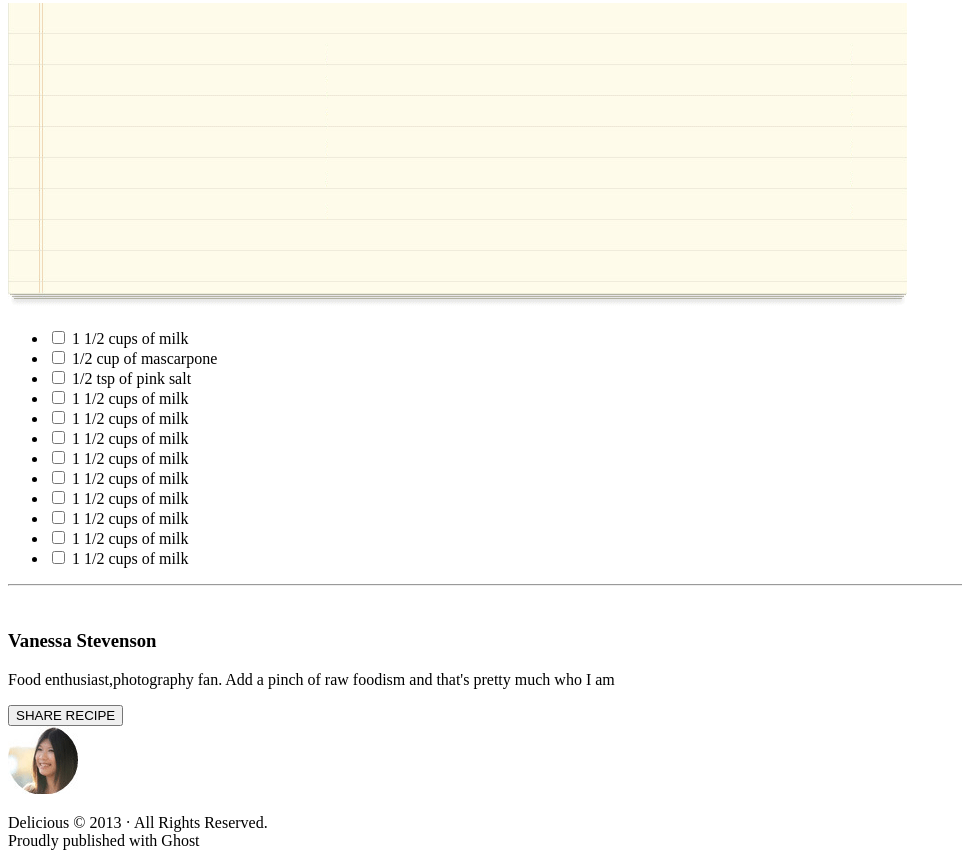
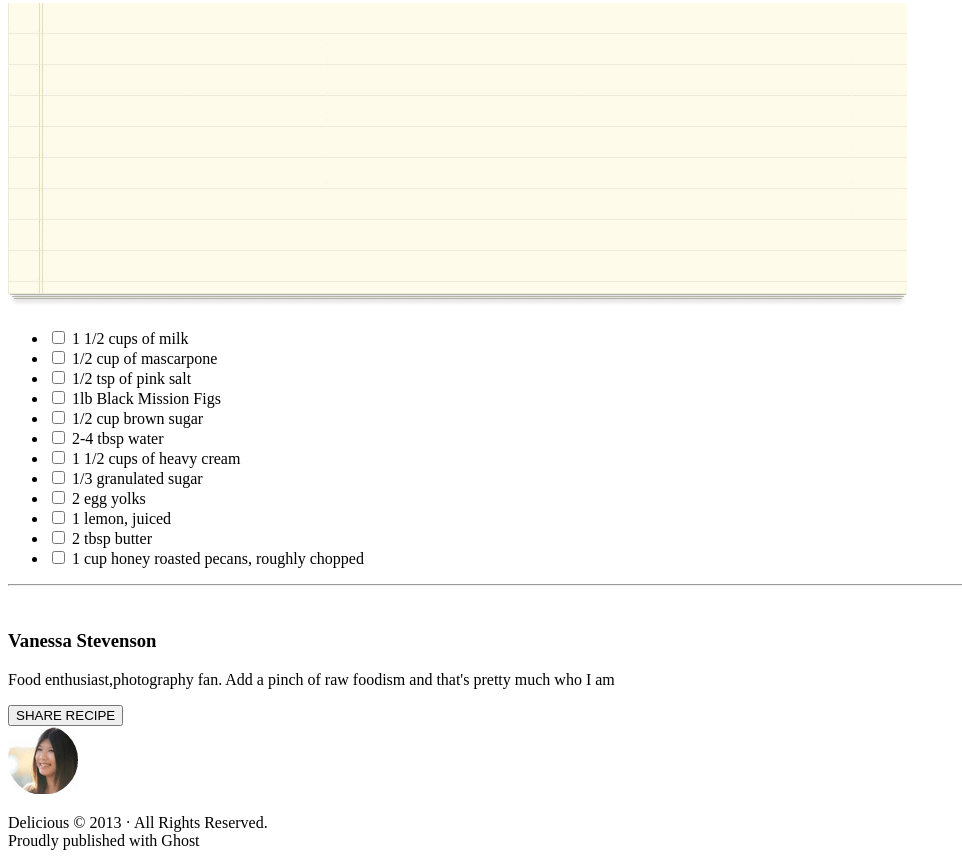
Before and after one commit to MC6115/chocolate-pizza, a plain HTML site: page index.html in a window 1280 px wide. Shown: the part 1169-2035 px from the top of the page, without its empty margins (0-962 px from the left). Drawn offline with Linux system fonts and the light colour scheme.

Commit message:
Finished Html info

```diff
--- a/index.html
+++ b/index.html
@@ -69,33 +69,33 @@
                         <label for="task3">1/2 tsp of pink salt</label>
                     </li>
                     <li><input type="checkbox" id="task4" name="task4">
-                        <label for="task4">1 1/2 cups of milk</label>
+                        <label for="task4">1lb Black Mission Figs</label>
                     </li>
                     <li><input type="checkbox" id="task5" name="task5">
-                        <label for="task5">1 1/2 cups of milk</label>
+                        <label for="task5">1/2 cup brown sugar</label>
                     </li>
                     <li><input type="checkbox" id="task6" name="task6">
-                        <label for="task6">1 1/2 cups of milk</label>
+                        <label for="task6">2-4 tbsp water</label>
                     </li>
                 </div>
                 <div>
                     <li><input type="checkbox" id="task7" name="task7">
-                        <label for="task7">1 1/2 cups of milk</label>
+                        <label for="task7">1 1/2 cups of heavy cream</label>
                     </li>
                     <li><input type="checkbox" id="task8" name="task8 ">
-                        <label for="task8">1 1/2 cups of milk</label>
+                        <label for="task8">1/3 granulated sugar</label>
                     </li>
                     <li><input type="checkbox" id="task9" name="task9">
-                        <label for="task9">1 1/2 cups of milk</label>
+                        <label for="task9">2 egg yolks</label>
                     </li>
                     <li><input type="checkbox" id="task10" name="task10">
-                        <label for="task10">1 1/2 cups of milk</label>
+                        <label for="task10">1 lemon, juiced</label>
                     </li>
                     <li><input type="checkbox" id="task11" name="task11">
-                        <label for="task11">1 1/2 cups of milk</label>
+                        <label for="task11">2 tbsp butter</label>
                     </li>
                     <li><input type="checkbox" id="task12" name="task12">
-                        <label for="task12">1 1/2 cups of milk</label>
+                        <label for="task12">1 cup honey roasted pecans, roughly chopped</label>
                     </li>
                 </div>
             </ul>
```
